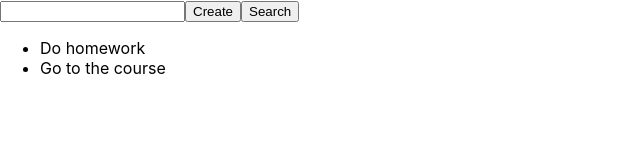
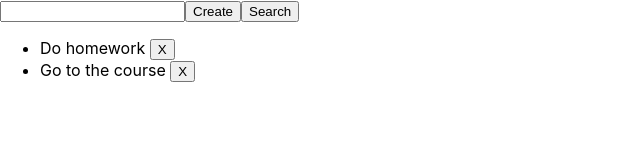
Before and after one commit to diyorbek0309/simple-ts-todo, a React (Create React App) app: page / in a window 1280 px wide. Shown: the top 160 px of the page, without its empty margins (0-640 px from the left). Built offline with nearby package versions, Linux system fonts and the light colour scheme.

Commit message:
added delete feature

```diff
--- a/src/App.tsx
+++ b/src/App.tsx
@@ -29,6 +29,11 @@ function App() {
     setTerm(task);
   };
 
+  const handleDelete = (taskId: number) => {
+    const newTodoList = todoList.filter((todo: Todo) => todo.id !== taskId);
+    setTodoList(newTodoList);
+  };
+
   const filteredTodoList = useMemo(
     () =>
       todoList.filter((todo: Todo) => {
@@ -48,7 +53,7 @@ function App() {
       <button onClick={handleCreate}>Create</button>
       <button onClick={handleSearch}>Search</button>
 
-      <List todoList={filteredTodoList} />
+      <List todoList={filteredTodoList} handleDelete={handleDelete} />
     </div>
   );
 }
--- a/src/List.tsx
+++ b/src/List.tsx
@@ -8,9 +8,10 @@ export type Todo = {
 
 interface Props {
   todoList: Todo[];
+  handleDelete: any;
 }
 
-const List: FC<Props> = ({ todoList }) => {
+const List: FC<Props> = ({ todoList, handleDelete }) => {
   useEffect(() => {
     console.log("Rendering <List />");
   });
@@ -18,7 +19,12 @@ const List: FC<Props> = ({ todoList }) => {
   return (
     <ul>
       {todoList.map((todo: Todo) => (
-        <Task key={todo.id} id={todo.id} task={todo.task} />
+        <Task
+          key={todo.id}
+          id={todo.id}
+          task={todo.task}
+          handleDelete={handleDelete}
+        />
       ))}
     </ul>
   );
--- a/src/Task.tsx
+++ b/src/Task.tsx
@@ -3,14 +3,19 @@ import { FC, useEffect, memo } from "react";
 interface Props {
   id: number;
   task: string;
+  handleDelete: any;
 }
 
-const Task: FC<Props> = ({ task }) => {
+const Task: FC<Props> = ({ id, task, handleDelete }) => {
   useEffect(() => {
     console.log("Rendering <Task />");
   });
 
-  return <li>{task}</li>;
+  return (
+    <li>
+      {task} <button onClick={() => handleDelete(id)}>X</button>
+    </li>
+  );
 };
 
 export default memo(Task);
```
